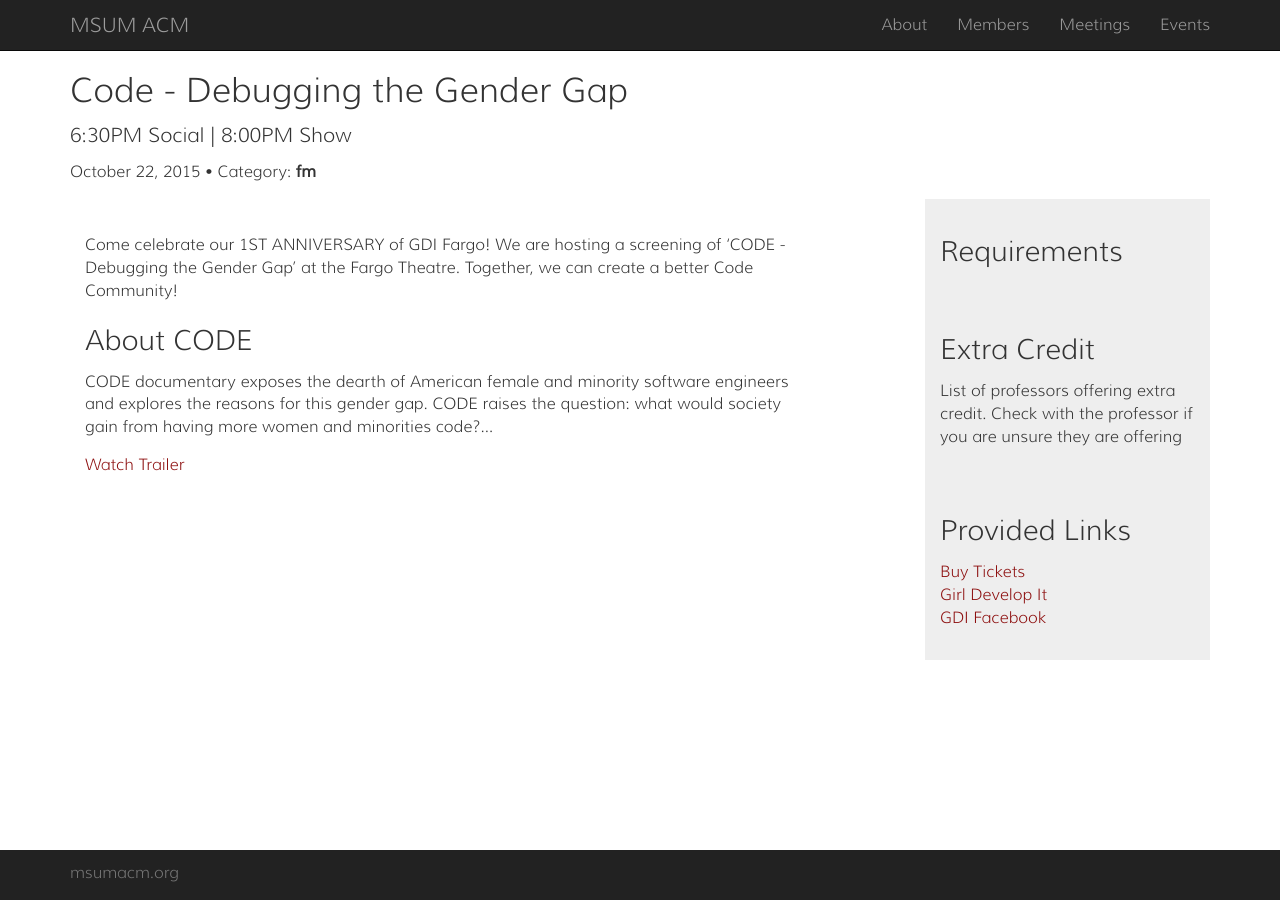
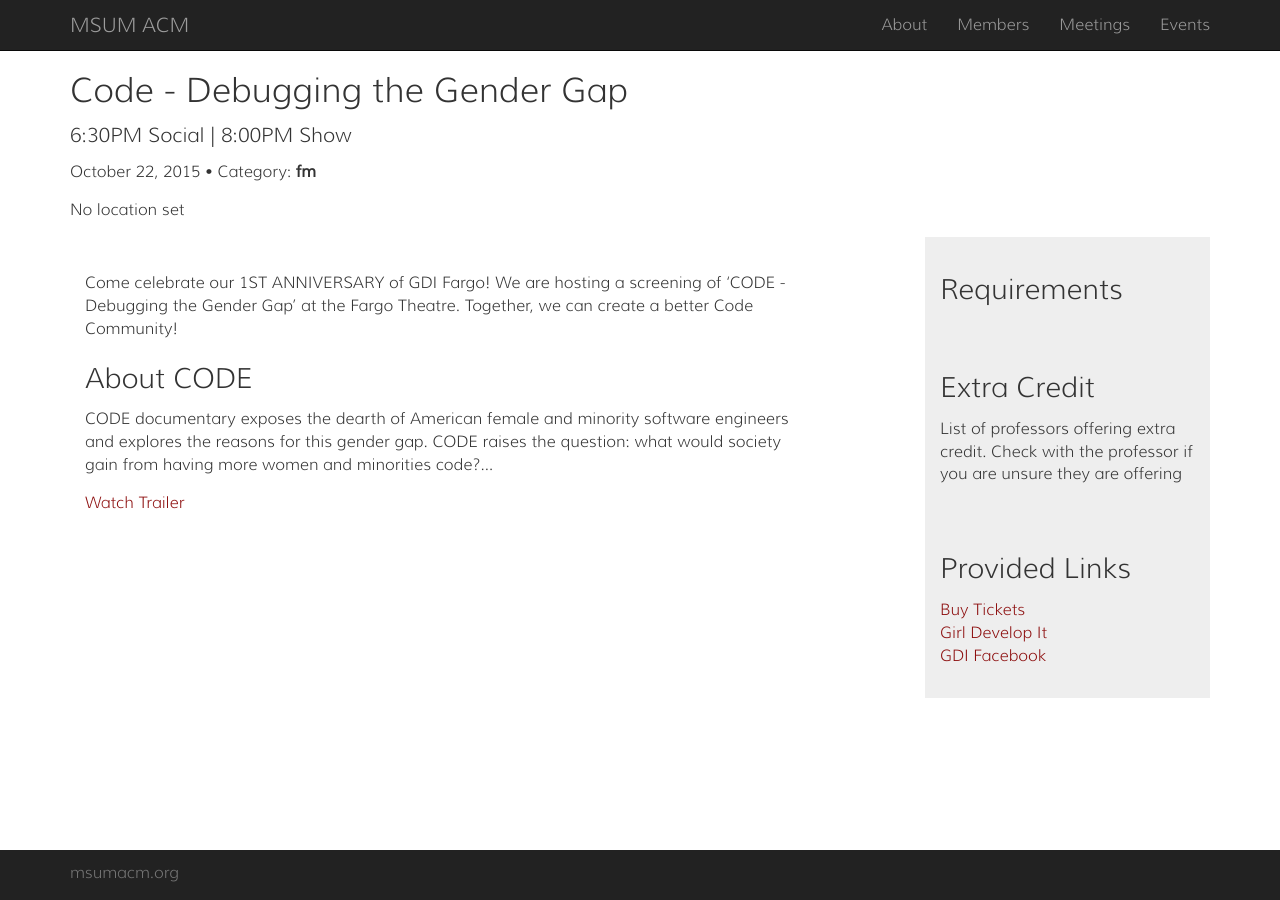
Before and after one commit to alunduil/MSUM-ACM.github.io, a Jekyll site: the page built from _posts/2015-10-22-GDI-CODE.md, in a window 1280 px wide. Built offline with Jekyll 4.4.1, drawn with Linux system fonts in a browser that asks for light colours.

Commit message:
Update posts.html

```diff
--- a/_layouts/posts.html
+++ b/_layouts/posts.html
@@ -14,6 +14,8 @@
     <h3>
       <span class="label label-default">Where/When</span><span class="label label-primary">{% if post.time %}{{ post.time }}{% else %}{{ site.data.basicinfo.event_base_time }}{% endif %} in {% if post.room %}{{ post.room }}{% else %}{{ site.data.basicinfo.event_base_room }}{% endif %}</span>
     </h3>
+    {% else %}
+    <p class="blog-post-meta">{% if page.location %}{{ page.location }}{% else %}No location set{% endif %}</p>
     {% endif %}
 
   </div>
```
